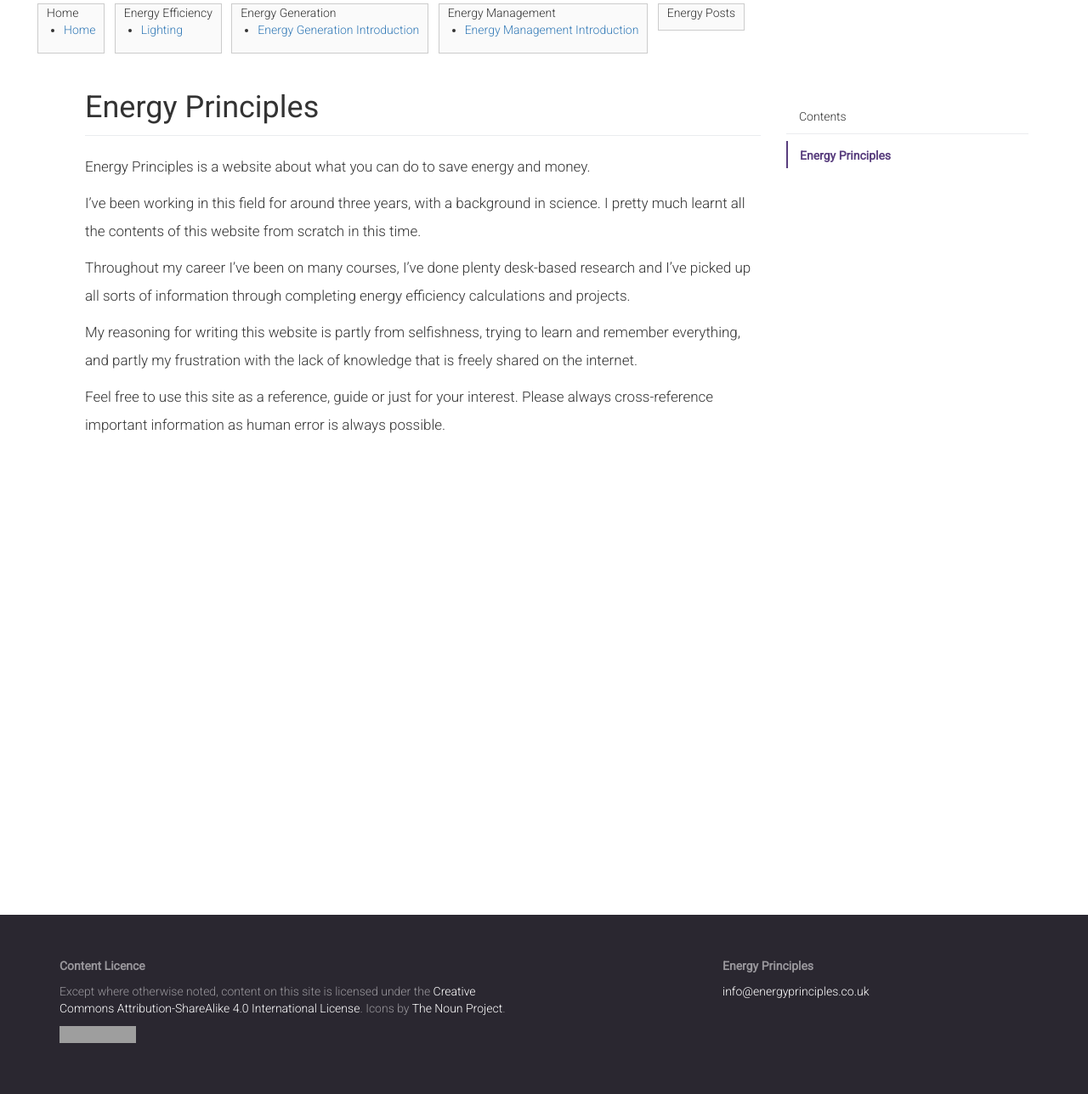
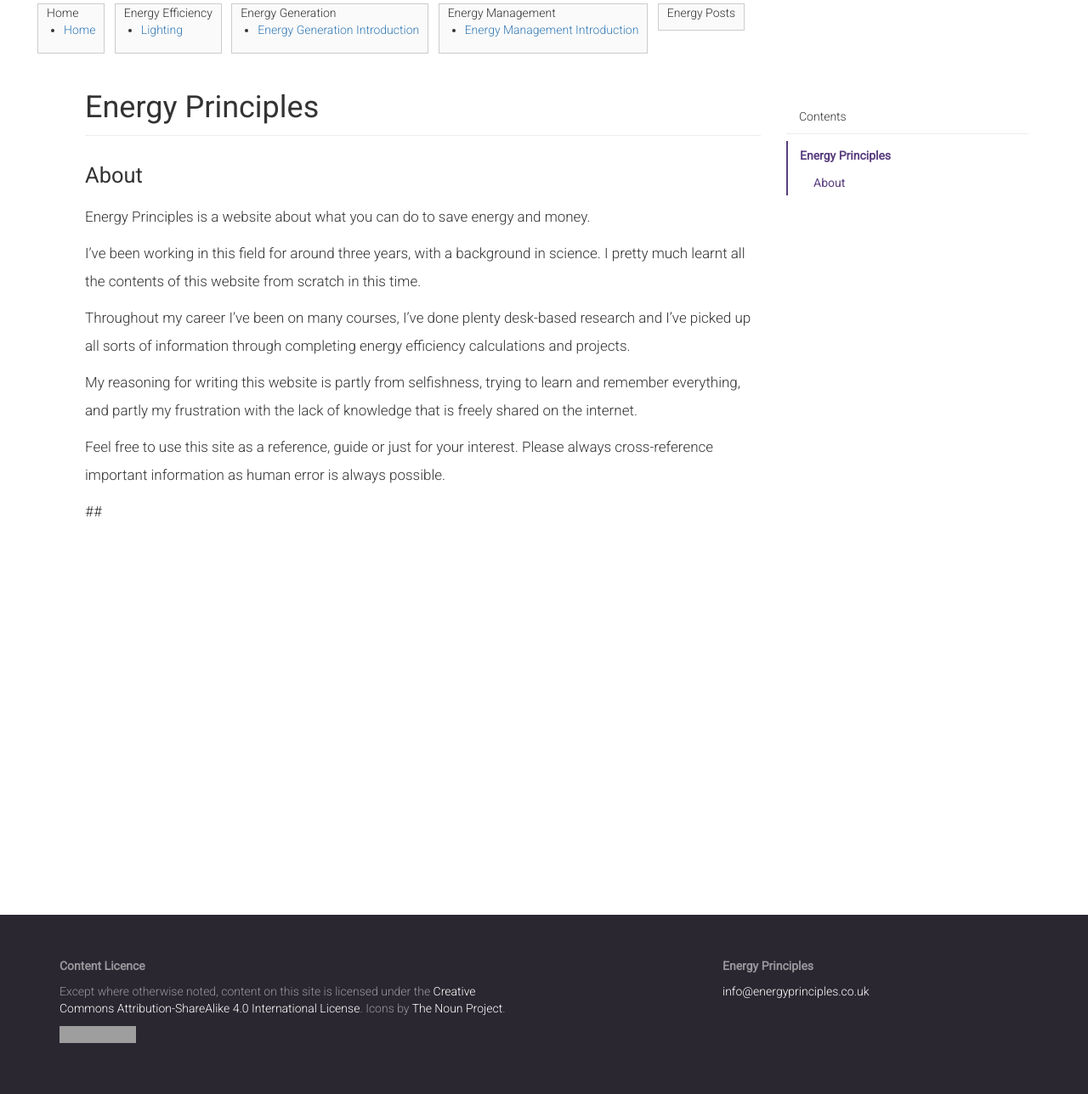
Before and after one commit to energyprinciples/energyprinciples.github.io, a Jekyll site: the page built from index.md, in a window 1280 px wide. Shown: the whole page at 85% size. Built offline with Jekyll 4.4.1, drawn with Linux system fonts in a browser that asks for light colours; nearby versions of some CDN libraries; our own code applies the rules of GitHub Pages for plain Markdown files; grey boxes are pictures that could not be loaded.

Commit message:
Update index.md

```diff
--- a/index.md
+++ b/index.md
@@ -4,6 +4,7 @@ layout: page
 
 # Energy Principles
 
+## About
 Energy Principles is a website about what you can do to save energy and money.
 
 I’ve been working in this field for around three years, with a background in science. I pretty much learnt all the contents of this website from scratch in this time.
@@ -13,3 +14,5 @@ Throughout my career I’ve been on many courses, I’ve done plenty desk-based
 My reasoning for writing this website is partly from selfishness, trying to learn and remember everything, and partly my frustration with the lack of knowledge that is freely shared on the internet.
 
 Feel free to use this site as a reference, guide or just for your interest. Please always cross-reference important information as human error is always possible.
+
+##
```
